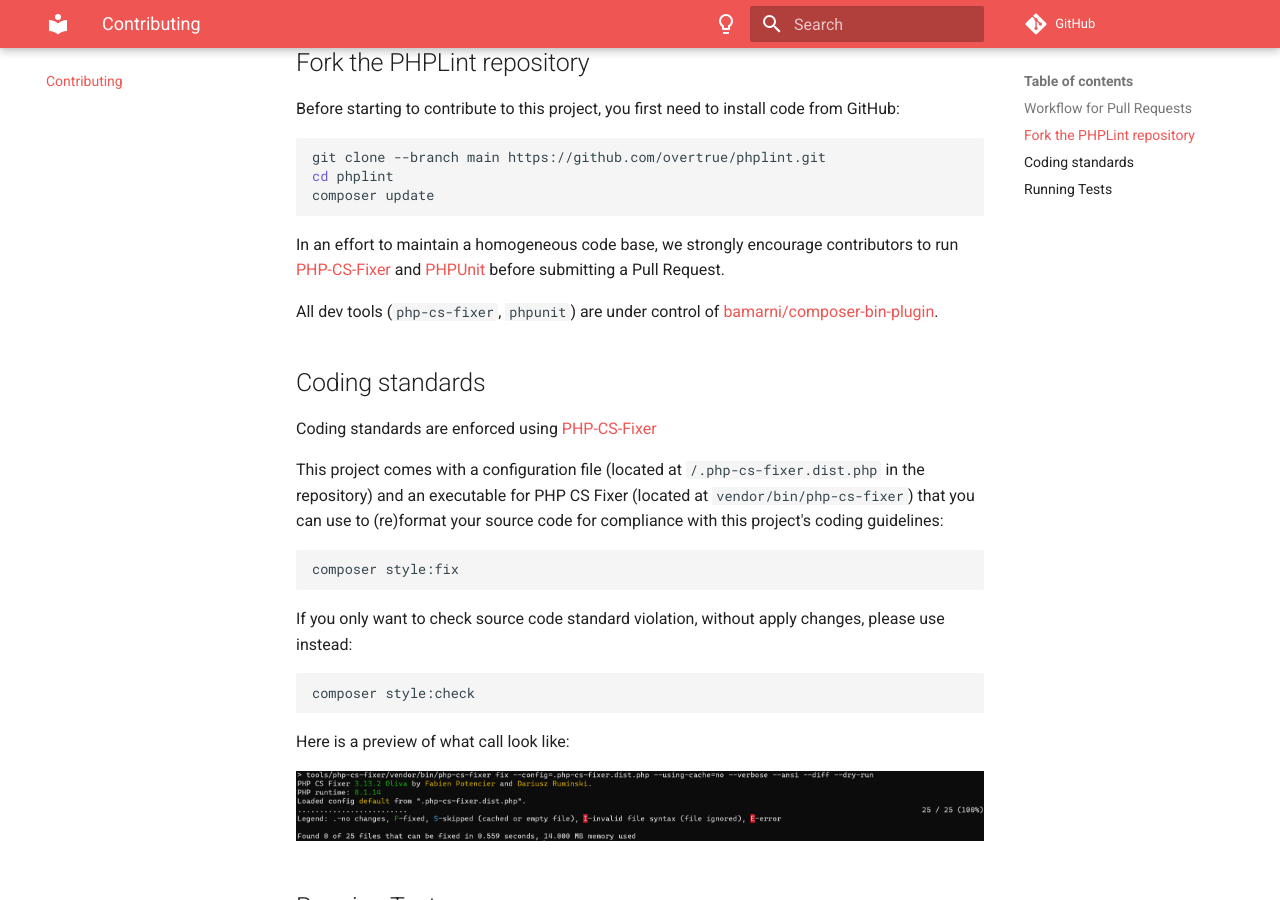
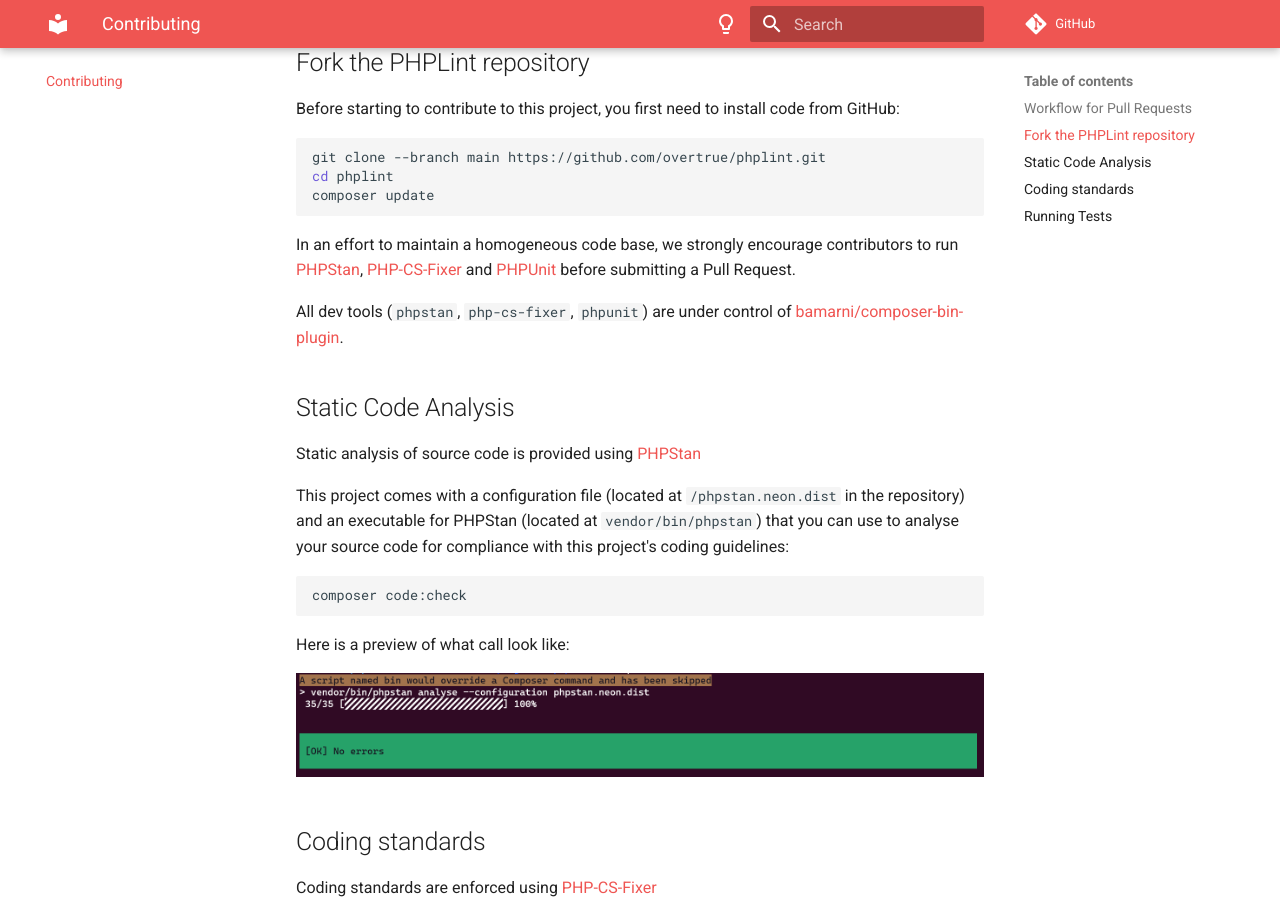
Before and after one commit to overtrue/phplint, an MkDocs documentation site: the page built from docs/contributing.md, in a window 1280 px wide and 900 px high, scrolled down 667 px. Built offline with MkDocs 1.6.1 and Material for MkDocs 9.7.7, drawn with Linux system fonts in a browser that asks for light colours; comment, search, counter and statistics services are not loaded.

Commit message:
added PHPStan dev tool to enforce code quality of this project

````diff
--- a/docs/contributing.md
+++ b/docs/contributing.md
@@ -26,9 +26,24 @@ composer update
 ```
 
 In an effort to maintain a homogeneous code base, we strongly encourage contributors to run
-[PHP-CS-Fixer][php-cs-fixer] and [PHPUnit][phpunit] before submitting a Pull Request.
+[PHPStan][phpstan], [PHP-CS-Fixer][php-cs-fixer] and [PHPUnit][phpunit] before submitting a Pull Request.
 
-All dev tools (`php-cs-fixer`, `phpunit`) are under control of [bamarni/composer-bin-plugin][bamarni/composer-bin-plugin].
+All dev tools (`phpstan`, `php-cs-fixer`, `phpunit`) are under control of [bamarni/composer-bin-plugin][bamarni/composer-bin-plugin].
+
+## Static Code Analysis
+
+Static analysis of source code is provided using [PHPStan][phpstan]
+
+This project comes with a configuration file (located at `/phpstan.neon.dist` in the repository)
+and an executable for PHPStan (located at `vendor/bin/phpstan`) that you can use to analyse your source code for compliance with this project's coding guidelines:
+
+```shell
+composer code:check
+```
+
+Here is a preview of what call look like:
+
+![phpstan_run](./assets/phpstan_run.png)
 
 ## Coding standards
 
@@ -73,5 +88,6 @@ composer tests:all
 Execute all tests (unit and end-to-end)
 
 [bamarni/composer-bin-plugin]: https://github.com/bamarni/composer-bin-plugin
+[phpstan]: https://github.com/phpstan/phpstan
 [php-cs-fixer]: https://github.com/PHP-CS-Fixer/PHP-CS-Fixer
 [phpunit]: https://github.com/sebastianbergmann/phpunit
````
Also changed, not shown: composer.json (+6 -3 lines), docs/assets/phpstan_run.png (added), 3 other files.
